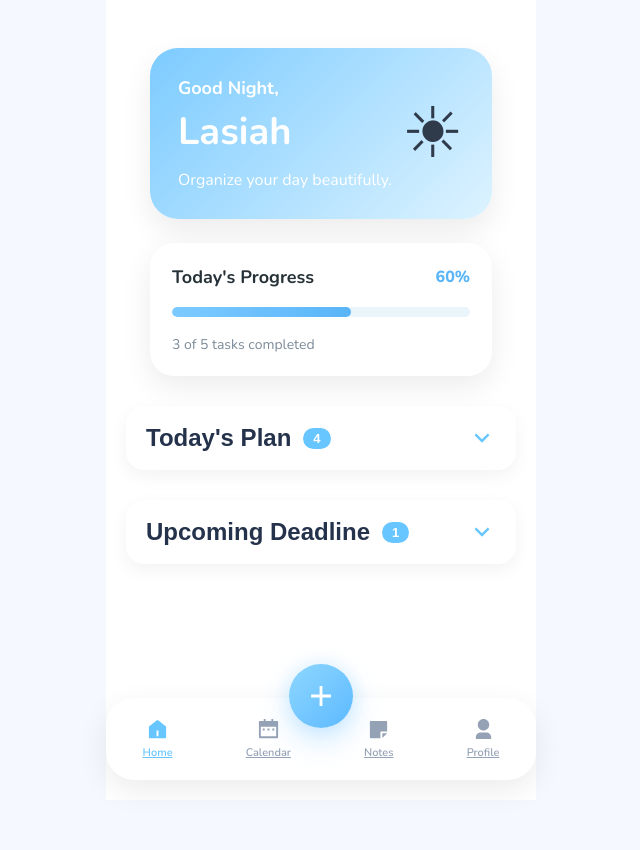
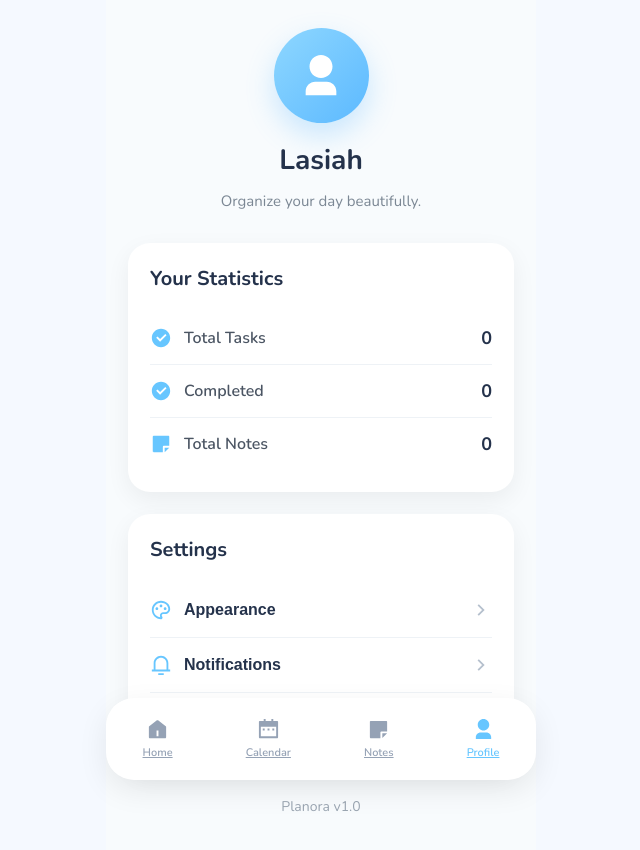
Before and after one commit to lasiah07/daily-planner, a React (Vite) app: page /profile in a window 1280 px wide. Before the commit this address led to /home. Shown: the top 850 px of the page, without its empty margins (319-959 px from the left). Before the commit the page ends 800 px from the top, so only its background shows below. Built offline with nearby package versions, Linux system fonts and the light colour scheme.

Commit message:
feat: add profile page with user statistics and settings

```diff
--- a/src/App.jsx
+++ b/src/App.jsx
@@ -7,6 +7,7 @@ import {
 import Home from "./pages/Home/Home";
 import Calendar from "./pages/Calendar/Calendar";
 import Notes from "./pages/Notes/Notes";
+import Profile from "./pages/Profile/Profile";
 
 import BottomNavigation from "./components/BottomNavigation/BottomNavigation";
 
@@ -35,6 +36,11 @@ function App() {
         />
 
         <Route
+          path="/profile"
+          element={<Profile />}
+        />
+
+        <Route
           path="*"
           element={<Navigate to="/home" />}
         />
--- a/src/pages/Profile/Profile.css
+++ b/src/pages/Profile/Profile.css
@@ -0,0 +1,245 @@
+.profile-page {
+
+    max-width: 430px;
+
+    margin: auto;
+
+    min-height: 100vh;
+
+    padding: 28px 22px 120px;
+
+    background: #F8FBFD;
+
+}
+
+.profile-header {
+
+    display: flex;
+
+    flex-direction: column;
+
+    align-items: center;
+
+    text-align: center;
+
+    margin-bottom: 30px;
+
+}
+
+.avatar {
+
+    width: 95px;
+
+    height: 95px;
+
+    border-radius: 50%;
+
+    background: linear-gradient(
+        135deg,
+        #8ED7FF,
+        #5CB9FF
+    );
+
+    display: flex;
+
+    justify-content: center;
+
+    align-items: center;
+
+    color: white;
+
+    font-size: 46px;
+
+    box-shadow:
+        0 12px 28px rgba(92,185,255,.30);
+
+    margin-bottom: 18px;
+
+}
+
+.profile-header h2 {
+
+    margin: 0;
+
+    font-size: 28px;
+
+    color: #24324B;
+
+}
+
+.profile-header p {
+
+    margin-top: 10px;
+
+    color: #7B8794;
+
+    font-size: 15px;
+
+    line-height: 1.6;
+
+}
+
+.stats-card,
+.settings-card {
+
+    background: white;
+
+    border-radius: 22px;
+
+    padding: 22px;
+
+    margin-bottom: 22px;
+
+    box-shadow:
+        0 8px 24px rgba(0,0,0,.06);
+
+}
+
+.stats-card h3,
+.settings-card h3 {
+
+    margin: 0 0 20px;
+
+    color: #24324B;
+
+    font-size: 20px;
+
+}
+
+.stat-item {
+
+    display: flex;
+
+    justify-content: space-between;
+
+    align-items: center;
+
+    padding: 14px 0;
+
+    border-bottom: 1px solid #EEF2F6;
+
+}
+
+.stat-item:last-child {
+
+    border-bottom: none;
+
+}
+
+.stat-left {
+
+    display: flex;
+
+    align-items: center;
+
+    gap: 12px;
+
+}
+
+.stat-left svg {
+
+    color: #67C6FF;
+
+    font-size: 22px;
+
+}
+
+.stat-left span {
+
+    color: #4B5563;
+
+    font-weight: 600;
+
+}
+
+.stat-item strong {
+
+    color: #24324B;
+
+    font-size: 18px;
+
+}
+
+.setting-item {
+
+    width: 100%;
+
+    border: none;
+
+    background: transparent;
+
+    display: flex;
+
+    justify-content: space-between;
+
+    align-items: center;
+
+    padding: 16px 0;
+
+    cursor: pointer;
+
+    border-bottom: 1px solid #EEF2F6;
+
+    transition: .25s;
+
+}
+
+.setting-item:last-child {
+
+    border-bottom: none;
+
+}
+
+.setting-item:hover {
+
+    transform: translateX(4px);
+
+}
+
+.setting-left {
+
+    display: flex;
+
+    align-items: center;
+
+    gap: 12px;
+
+}
+
+.setting-left svg {
+
+    color: #67C6FF;
+
+    font-size: 22px;
+
+}
+
+.setting-left span {
+
+    font-size: 16px;
+
+    color: #24324B;
+
+    font-weight: 600;
+
+}
+
+.setting-item > svg {
+
+    color: #B5C0CD;
+
+    font-size: 22px;
+
+}
+
+.version {
+
+    margin-top: 28px;
+
+    text-align: center;
+
+    color: #9AA5B1;
+
+    font-size: 14px;
+
+}
--- a/src/pages/Profile/Profile.jsx
+++ b/src/pages/Profile/Profile.jsx
@@ -1,8 +1,156 @@
+import { useState } from "react";
+import "./Profile.css";
+
+import {
+  RiUser3Fill,
+  RiCheckboxCircleFill,
+  RiStickyNoteFill,
+  RiPaletteLine,
+  RiNotification3Line,
+  RiInformationLine,
+  RiArrowRightSLine,
+} from "react-icons/ri";
+
 function Profile() {
+  const [tasks] = useState(() => {
+    const saved = localStorage.getItem(
+      "planora_tasks"
+    );
+
+    return saved ? JSON.parse(saved) : [];
+  });
+
+  const [notes] = useState(() => {
+    const saved = localStorage.getItem(
+      "planora_notes"
+    );
+
+    return saved ? JSON.parse(saved) : [];
+  });
+
+  const completedTasks = tasks.filter(
+    (task) => task.completed
+  ).length;
+
   return (
-    <div style={{ padding: "24px" }}>
-      <h1>Profile</h1>
-      <p>Coming Soon...</p>
+    <div className="profile-page">
+
+      <div className="profile-header">
+
+        <div className="avatar">
+
+          <RiUser3Fill />
+
+        </div>
+
+        <h2>Lasiah</h2>
+
+        <p>
+          Organize your day beautifully.
+        </p>
+
+      </div>
+
+      <div className="stats-card">
+
+        <h3>Your Statistics</h3>
+
+        <div className="stat-item">
+
+          <div className="stat-left">
+
+            <RiCheckboxCircleFill />
+
+            <span>Total Tasks</span>
+
+          </div>
+
+          <strong>{tasks.length}</strong>
+
+        </div>
+
+        <div className="stat-item">
+
+          <div className="stat-left">
+
+            <RiCheckboxCircleFill />
+
+            <span>Completed</span>
+
+          </div>
+
+          <strong>{completedTasks}</strong>
+
+        </div>
+
+        <div className="stat-item">
+
+          <div className="stat-left">
+
+            <RiStickyNoteFill />
+
+            <span>Total Notes</span>
+
+          </div>
+
+          <strong>{notes.length}</strong>
+
+        </div>
+
+      </div>
+
+      <div className="settings-card">
+
+        <h3>Settings</h3>
+
+        <button className="setting-item">
+
+          <div className="setting-left">
+
+            <RiPaletteLine />
+
+            <span>Appearance</span>
+
+          </div>
+
+          <RiArrowRightSLine />
+
+        </button>
+
+        <button className="setting-item">
+
+          <div className="setting-left">
+
+            <RiNotification3Line />
+
+            <span>Notifications</span>
+
+          </div>
+
+          <RiArrowRightSLine />
+
+        </button>
+
+        <button className="setting-item">
+
+          <div className="setting-left">
+
+            <RiInformationLine />
+
+            <span>About Planora</span>
+
+          </div>
+
+          <RiArrowRightSLine />
+
+        </button>
+
+      </div>
+
+      <p className="version">
+        Planora v1.0
+      </p>
+
     </div>
   );
 }
```
